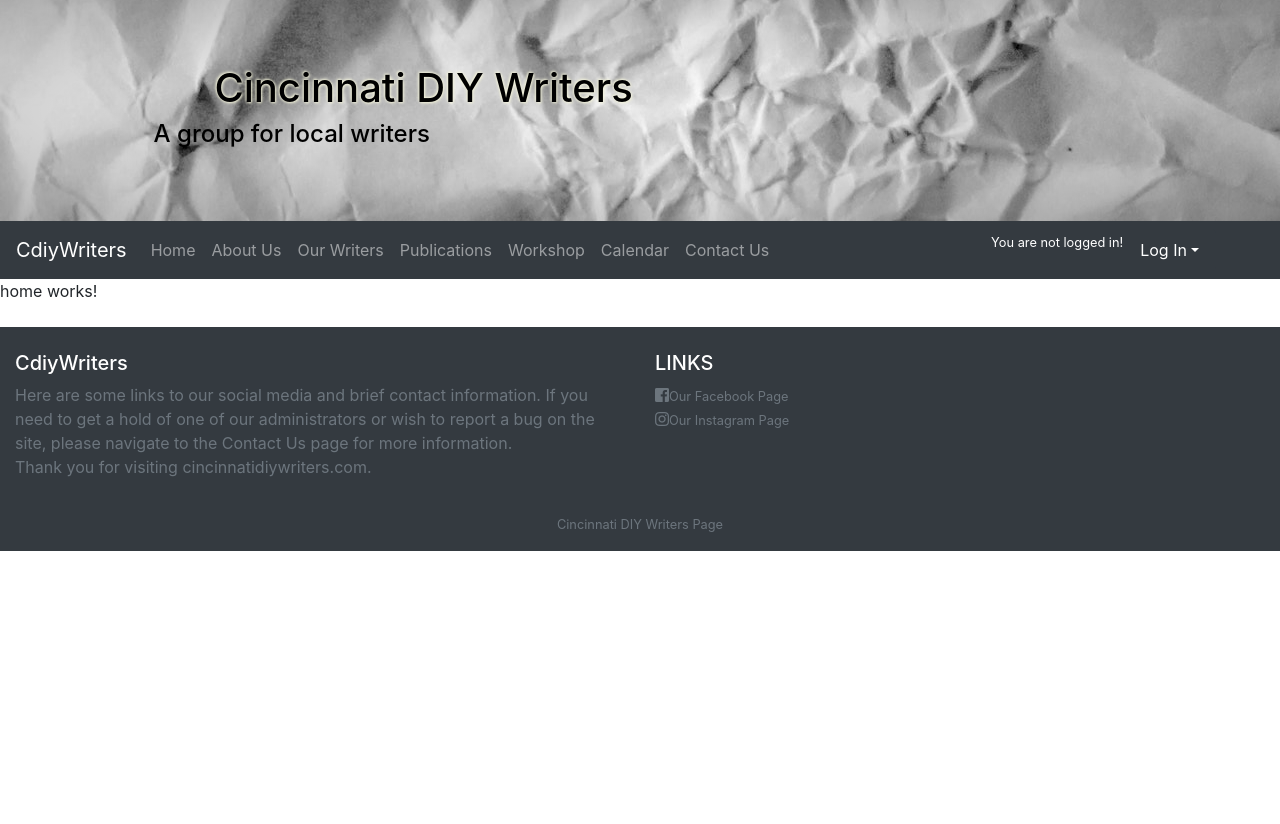
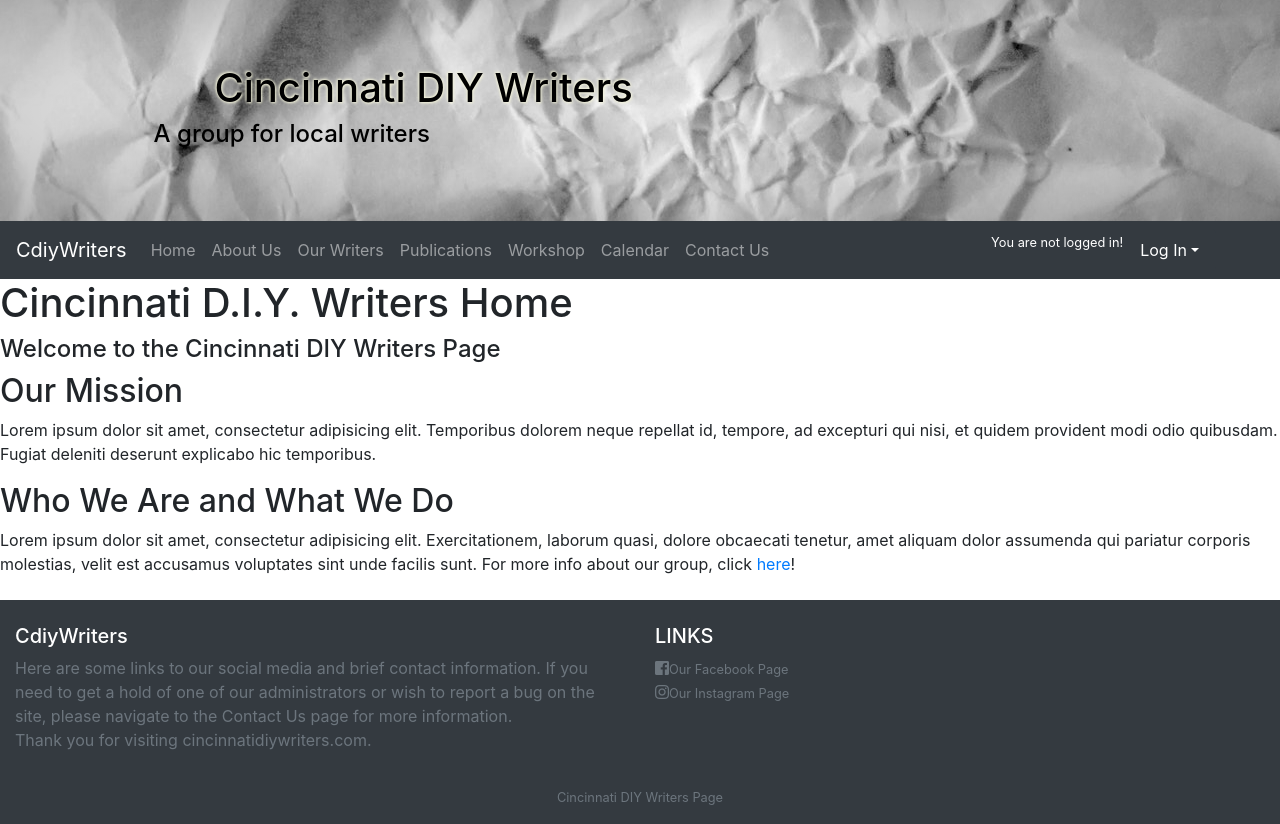
Before and after one commit to darthnater007/CDW-ng, an Angular app: page /home in a window 1280 px wide. Before the commit the page ends 800 px from the top, so only its background shows below. Built offline with nearby package versions, Linux system fonts and the light colour scheme; no server answers; what primeng would draw is missing.

Commit message:
added template with filler text to home page, fixed up the calendar component

```diff
--- a/src/app/core/calendar/calendar.component.html
+++ b/src/app/core/calendar/calendar.component.html
@@ -26,7 +26,6 @@
                <p> Starts: {{ event.EventStart | date : "fullDate" }}  At {{ event.EventStart | date : "shortTime" }}</p>
                <p> Ends:  <span *ngIf='event.EventEnd == null'>?</span> <span *ngIf='event.EventEnd != null'>{{ event.EventEnd | date : "fullDate" }} At {{ event.EventEnd | date : "shortTime" }}</span></p>
            </div>
-           <!-- Admin tools-- once user service is in place this should only be visible to site Admins-->
            <div *ngIf="loggedIn.Admin == true">
                <h3>Admin Tools</h3>
                <button routerLink='/edit/event/{{ event.Id }}' class="btn btn-info btn-sm" title="Edit this event"><i class="far fa-edit"></i>Edit</button>
--- a/src/app/core/calendar/calendar.component.ts
+++ b/src/app/core/calendar/calendar.component.ts
@@ -6,6 +6,7 @@ import { User } from '../../model/user';
 
 import { EventService } from '../../service/event.service';
 import { LoginService } from '../../service/login.service';
+
 import { SortdownPipe } from '../../pipe/sortdown.pipe';
 
 @Component({
--- a/src/app/core/home/home.component.html
+++ b/src/app/core/home/home.component.html
@@ -1,3 +1,49 @@
-<p>
-  home works!
-</p>
+<h1> {{ title }}</h1>
+<h4>Welcome to the Cincinnati DIY Writers Page</h4>
+
+<div>
+    <h2>Our Mission</h2>
+    <p>
+        Lorem ipsum dolor sit amet, consectetur adipisicing elit. Temporibus dolorem neque repellat id, tempore, ad excepturi qui nisi, et quidem provident modi odio quibusdam. Fugiat deleniti deserunt explicabo hic temporibus.
+    </p>
+</div>
+
+<div>
+    <h2>Who We Are and What We Do</h2>
+    <p>
+        Lorem ipsum dolor sit amet, consectetur adipisicing elit. Exercitationem, laborum quasi, dolore obcaecati tenetur, amet aliquam dolor assumenda qui pariatur corporis molestias, velit est accusamus voluptates sint unde facilis sunt.  For more info about our group, click <a routerLink='/about'>here</a>!
+    </p>
+</div>
+
+<div *ngIf="newestPublication.Id != 0">
+    <h2>Our Last Publication</h2>
+    <div>
+        <h2> {{ newestPublication.Title }}</h2>
+        <h5>By:  {{ newestPublication.User.FirstName }} {{ newestPublication.User.LastName }}</h5>
+        <h6>On the site since:  {{ newestPublication.Submitted | date: "mediumDate"}} </h6>
+    </div>
+    <div>
+        <p> Genre:  {{ newestPublication.Genre }}</p>
+        <p> Description:  {{ newestPublication.Description }}</p>
+    </div>
+    <div>
+        <button class="btn btn-small btn-secondary" (click)="view(newestPublication.FileName)">Click Here To Read <q>{{ newestPublication.Title }}</q></button>
+    </div>
+    <p> To see all of our publications, click <a routerLink='/publications'>here</a>!</p>
+</div>
+
+<div *ngIf="nextEvent.Id != 0">
+    <h2>Our Next Event</h2>
+    <div>
+        <h2> {{ nextEvent.EventName }}</h2>
+    </div>
+    <div>
+        <p>Description: {{nextEvent.Description }}</p>
+    </div>
+    <div>
+        <p> Location: {{ nextEvent.Location }}</p>
+        <p> Starts: {{ nextEvent.EventStart | date : "fullDate" }}  At {{ nextEvent.EventStart | date : "shortTime" }}</p>
+        <p> Ends:  <span *ngIf='nextEvent.EventEnd == null'>?</span> <span *ngIf='nextEvent.EventEnd != null'>{{ nextEvent.EventEnd | date : "fullDate" }} At {{ nextEvent.EventEnd | date : "shortTime" }}</span></p>
+    </div>
+    <p> For a full list of events, click <a routerLink='/calendar'>here</a>!</p>
+</div>
--- a/src/app/core/home/home.component.ts
+++ b/src/app/core/home/home.component.ts
@@ -1,4 +1,14 @@
 import { Component, OnInit } from '@angular/core';
+import {saveAs as importedSaveAs} from "file-saver";
+
+import { User } from '../../model/user';
+import { Piece } from '../../model/piece';
+import { Event } from '../../model/event';
+
+import { EventService } from '../../service/event.service';
+import { PieceService } from '../../service/piece.service';
+import { LoginService } from '../../service/login.service';
+
 
 @Component({
   selector: 'app-home',
@@ -7,9 +17,42 @@ import { Component, OnInit } from '@angular/core';
 })
 export class HomeComponent implements OnInit {
 
-  constructor() { }
+    title : string = "Cincinnati D.I.Y. Writers Home"
+
+    nextEvent : Event = new Event(0, '', '', '', '', null, null);
+    newestPublication : Piece = new Piece(0, null, '', '', '', '', null, false);
+
+    loggedIn : User = new User(0, '', '', '', '', '', '', '', '', false);
+
+  constructor(private eventSvc: EventService, private pieceSvc: PieceService, private loginSvc: LoginService) { }
 
   ngOnInit() {
+      if(this.loginSvc.data.user.loggedIn){
+          this.loggedIn = this.loginSvc.data.user.instance;
+      }
+      this.eventSvc.list().subscribe(events => {
+            this.nextEvent = events[0];
+            for(let event of events){
+                if(this.nextEvent.EventStart > event.EventStart){
+                    this.nextEvent = event;
+                }
+            }
+		});
+
+      this.pieceSvc.listPublications().subscribe(pieces => {
+          this.newestPublication = pieces[0];
+          for(let piece of pieces){
+              if(this.newestPublication.Submitted < piece.Submitted)
+                  this.newestPublication = piece;
+          }
+      });
   }
 
+    view(fileName: string): void {
+    this.pieceSvc.viewPiece(fileName).subscribe(blob => {
+        importedSaveAs(blob, fileName);
+        window.open(window.URL.createObjectURL(blob));
+    });
 }
+
+}
```
